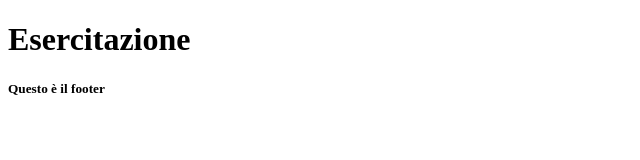
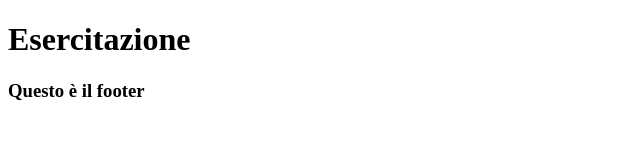
Before and after one commit to giuseppecasaburi/esercitazione-git, a plain HTML site: page index.html in a window 1280 px wide. Shown: the full height of the page, 0-640 px from the left. Drawn offline with Linux system fonts and the light colour scheme.

Commit message:
change footer

```diff
--- a/index.html
+++ b/index.html
@@ -9,7 +9,7 @@
     <h1>Esercitazione</h1>
 
     <footer>
-        <H5>Questo è il footer</H5>
+        <H3>Questo è il footer</H3>
     </footer>
 </body>
 </html>
```
